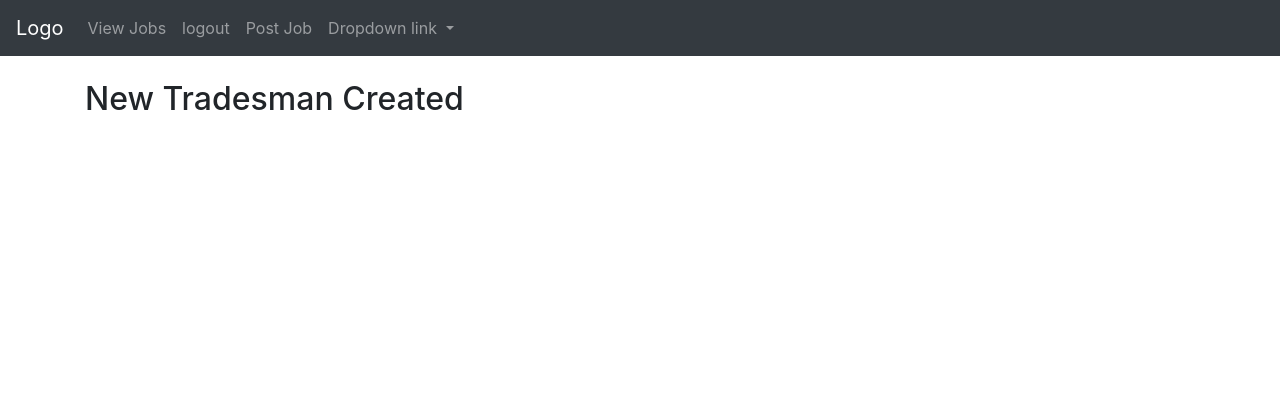
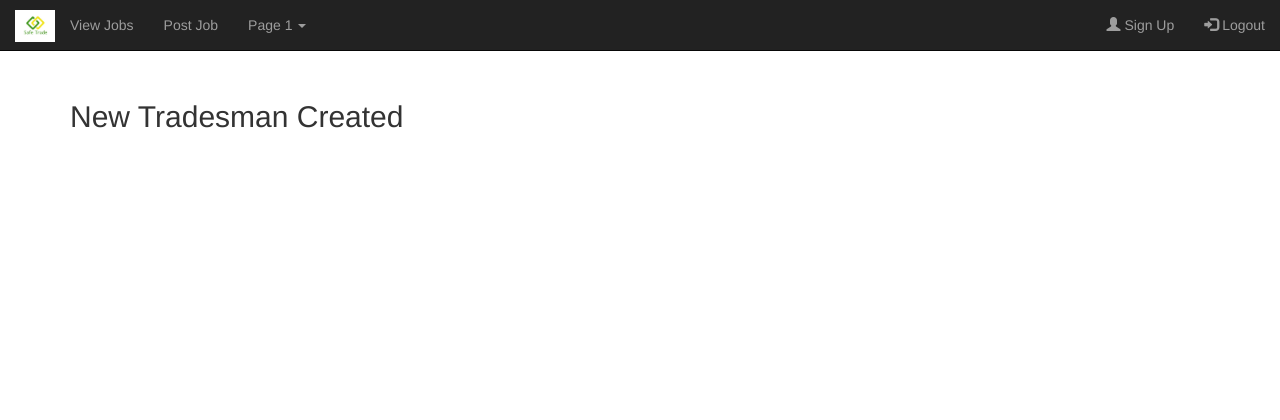
Before and after one commit to AnitaAnnaStephen/COMP606A2, a PHP site: page /addTradesman.php in a window 1280 px wide. Shown: the top 420 px of the page. Run offline with PHP 8.4, Linux system fonts and the light colour scheme; the visitor is signed in with stand-in values (Sample User, id 1); data comes from the database, SQL or seed files in the repository; data that the repository does not hold is empty.

Commit message:
change in design

```diff
--- a/headers.php
+++ b/headers.php
@@ -12,15 +12,18 @@ session_start();
   <title>Bootstrap Example</title>
   <meta charset="utf-8">
   <meta name="viewport" content="width=device-width, initial-scale=1">
-  <link rel="stylesheet" href="https://maxcdn.bootstrapcdn.com/bootstrap/4.3.1/css/bootstrap.min.css">
+  <!-- <link rel="stylesheet" href="https://maxcdn.bootstrapcdn.com/bootstrap/4.3.1/css/bootstrap.min.css">
   <script src="https://ajax.googleapis.com/ajax/libs/jquery/3.4.1/jquery.min.js"></script>
   <script src="https://cdnjs.cloudflare.com/ajax/libs/popper.js/1.14.7/umd/popper.min.js"></script>
-  <script src="https://maxcdn.bootstrapcdn.com/bootstrap/4.3.1/js/bootstrap.min.js"></script>
+  <script src="https://maxcdn.bootstrapcdn.com/bootstrap/4.3.1/js/bootstrap.min.js"></script> -->
+  <link rel="stylesheet" href="https://maxcdn.bootstrapcdn.com/bootstrap/3.4.0/css/bootstrap.min.css">
+  <script src="https://ajax.googleapis.com/ajax/libs/jquery/3.4.1/jquery.min.js"></script>
+  <script src="https://maxcdn.bootstrapcdn.com/bootstrap/3.4.0/js/bootstrap.min.js"></script>
 </head>
 <body style="height:1500px">
 
-<nav class="navbar navbar-expand-sm bg-dark navbar-dark fixed-top">
-  <a class="navbar-brand" href="#">Logo</a>
+<!-- <nav class="navbar navbar-expand-sm bg-dark navbar-dark fixed-top">
+  <a class="navbar-brand" href="#"><img src="logo.jpg" alt="logo" style="width:40px;"></a>
   <ul class="navbar-nav">
     <li class="nav-item">
       <a class="nav-link" href="userPage.php">View Jobs</a>
@@ -55,6 +58,36 @@ session_start();
       </div>
     </li>
   </ul>
+
+</nav> -->
+<nav class="navbar navbar-inverse navbar-fixed-top">
+  <div class="container-fluid">
+    <div class="navbar-header">
+    <a class="" href="#"><img src="logo.jpg" alt="logo" style="width:40px;margin-top:10px"></a>
+    </div>
+    <ul class="nav navbar-nav">
+      <li><a class="nav-link" href="userPage.php">View Jobs</a></li>
+      <li><?php
+                    //toggle to show login, signup and logout button
+                    if($_SESSION['uid']<>''){
+
+                    echo "<a class=\"nav-link\" href=\"postJob.php\">Post Job</a>";
+
+                 }else{
+
+                 }
+                 ?></li>
+      <li class="dropdown"><a class="dropdown-toggle" data-toggle="dropdown" href="#">Page 1 <span class="caret"></span></a>
+        <ul class="dropdown-menu">
+          <li><a href="#">Page 1-1</a></li>
+        </ul>
+      </li>
+    </ul>
+    <ul class="nav navbar-nav navbar-right">
+      <li><a href="#"><span class="glyphicon glyphicon-user"></span> Sign Up</a></li>
+      <li><a href="logout.php"><span class="glyphicon glyphicon-log-in"></span> Logout</a></li>
+
+    </ul>
+  </div>
 </nav>
-
 <div class="container" style="margin-top:80px">
```
